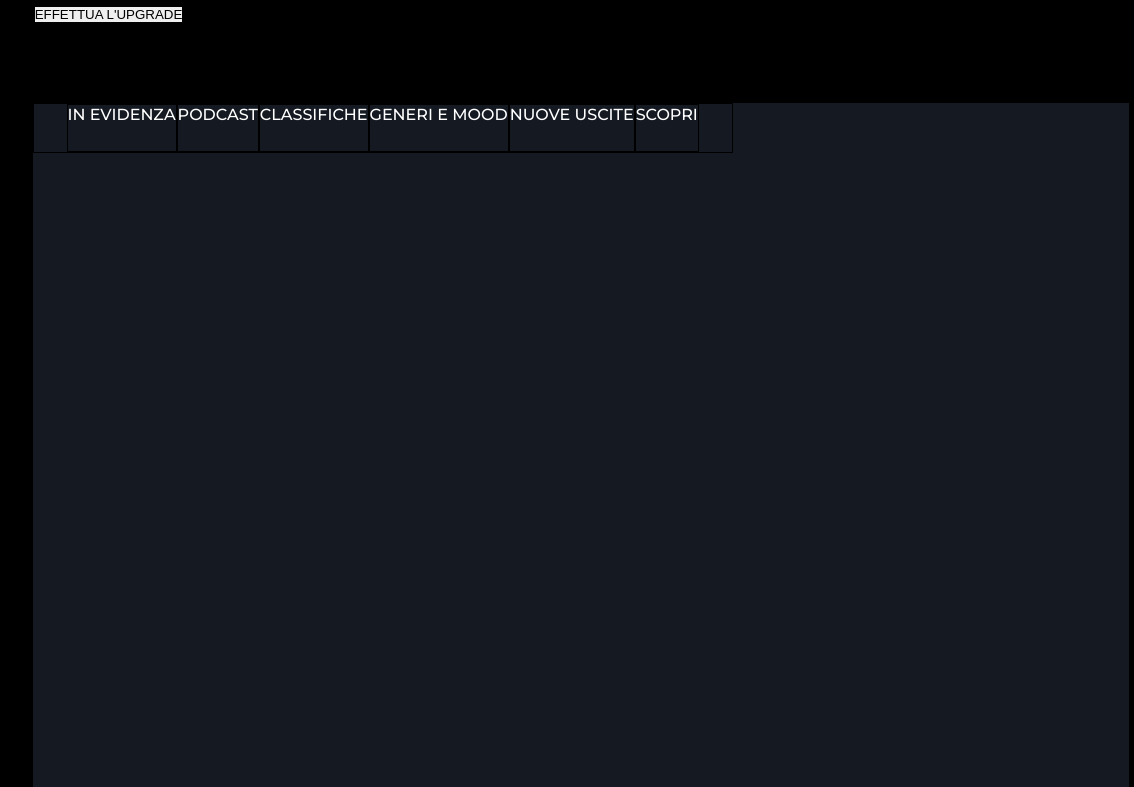
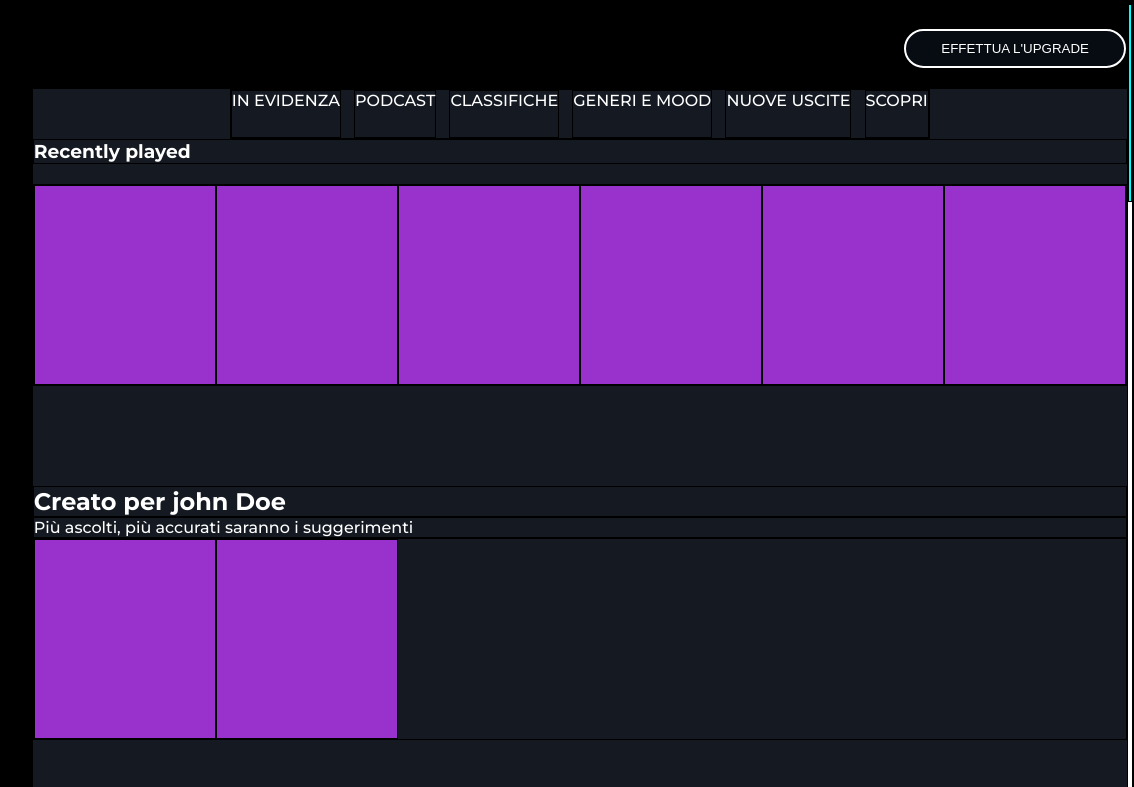
Before and after one commit to MatTeo-BT/html-css-spotifyweb, a plain HTML site: page index.html in a window 1280 px wide. Shown: the top 787 px of the page, 146-1280 px from the left. Drawn offline with Linux system fonts and the light colour scheme.

Commit message:
progetto-fino-a-footer

```diff
--- a/index.html
+++ b/index.html
@@ -47,7 +47,32 @@
             <p>NUOVE USCITE</p>
             <p>SCOPRI</p>
         </section>
+        <h3>Recently played</h3>
+        <div class="tracks-container flex-row">
+            <article class="tracks"> </article>
+            <article class="tracks"> </article>
+            <article class="tracks"> </article>
+            <article class="tracks"> </article>
+            <article class="tracks"> </article>
+            <article class="tracks"> </article>
+        </div>
+        <h2>Creato per john Doe</h2>
+        <p>Più ascolti, più accurati saranno i suggerimenti</p>
+        <div class="mix-container flex-row">
+            <article class="tracks"> </article>
+            <article class="tracks"> </article>
+        </div>
+        <h2>Artisti più popolari</h2>
+        <p>Più ascolti, più accurati saranno i suggerimenti</p>
+        <div class="popular flex-row">
+            <article class="tracks"> </article>
+            <article class="tracks"> </article>
+        </div>
     </main>
-    <footer></footer>
+    <footer>
+        <section class="footer-container">
+
+        </section>
+    </footer>
 </body>
 </html>
--- a/style.css
+++ b/style.css
@@ -10,8 +10,8 @@ body{
     display: flex;
 }
 .navbar{
-    height: 1000px;
-    /* width: 15%; */
+    height: 100%;
+    /* width: 15%;  */
     background-color: #000000;
     color: white;
     padding: 30px;
@@ -25,6 +25,10 @@ body{
     flex-direction: column;
     justify-content: space-between;
 }
+.flex-row{
+    display: flex;
+    /* justify-content: space-between; */
+}
 .logo{
     width: 70%;
 }
@@ -33,13 +37,24 @@ body{
     vertical-align: middle;
 }
 .banner{
-    height: 100px;
+    display: flex;
+    justify-content: flex-end;
+    /* height: 100px; */
     background-color: #000000;
     width: 100%;
 }
+button{
+    border-radius: 2rem;
+    color: white;
+    border: 2px solid white;
+    padding: 10px 35px;
+    margin: 25px 0 20px 0;
+    background-color: #070B12;
+}
 .bar{
     display: flex;
-    justify-content: center;
+    justify-content: space-between;
+    margin: 0 auto;
     height: 50px;
     width: 700px;
     color: white;
@@ -47,5 +62,21 @@ body{
 main{
    background-color: #141922;
    width: 1000vw;
-
+   height: 1000vh;
+   color: white;
 }
+.tracks-container{
+    margin: 20px 0 100px 0;
+}
+.tracks{
+    width: calc(100% / 6);
+    height: 200px;
+    background-color: darkorchid;
+}
+.mix-container{
+    margin-bottom: 50px;
+}
+footer{
+    height: 200px;
+    background-color: aqua;
+}
```
